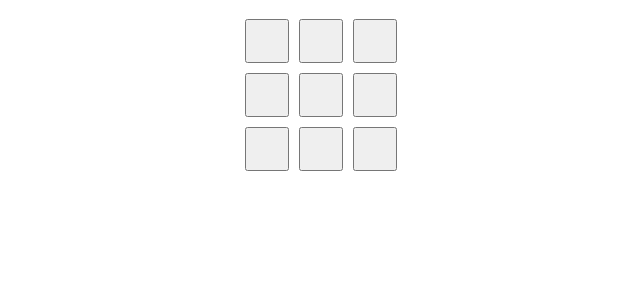
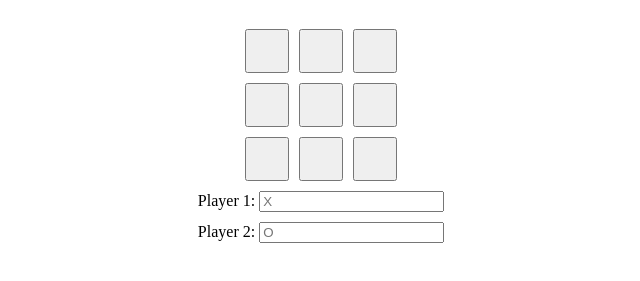
Before and after one commit to shakani/odin-tic-tac-toe, a plain HTML site: page index.html in a window 1280 px wide. Shown: the part 69-350 px from the top of the page, without its empty margins (319-959 px from the left). Drawn offline with Linux system fonts and the light colour scheme.

Commit message:
Added inputs for player names

```diff
--- a/index.html
+++ b/index.html
@@ -10,5 +10,15 @@
 <body>
     <h1>Tic-Tac-Toe</h1>
     <div class="board"></div>
+    <div class="input-container">
+        <div class="x-input">
+            <label for="x-player">Player 1: </label>
+            <input type="text" class="x-player-input" for="x-player" placeholder="X">
+        </div>
+        <div class="y-input">
+            <label for="y-player">Player 2: </label>
+            <input type="text" class="y-player-input" for="y-player" placeholder="O">
+        </div>
+    </div>
 </body>
 </html>
--- a/styles.css
+++ b/styles.css
@@ -7,6 +7,7 @@ body {
     flex-direction: column;
     justify-content: center;
     align-items: center;
+    gap: 10px;
 }
 
 .board {
@@ -15,3 +16,9 @@ body {
     grid-template-rows: repeat(3, 1fr);
     gap: 10px;
 }
+
+.input-container {
+    display: flex;
+    flex-direction: column;
+    gap: 10px;
+}
```
